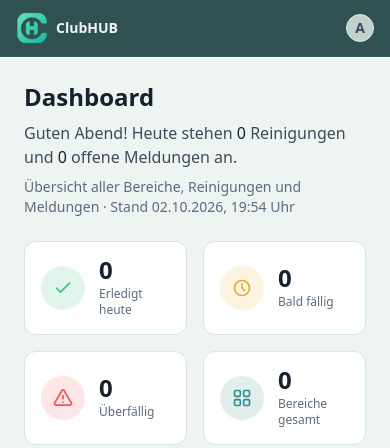
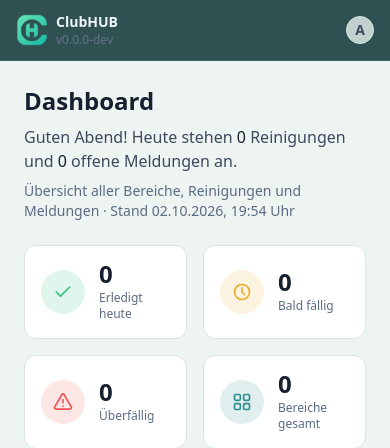
Before and after one commit to unLieb/clubhub, a FastAPI app: page / in a window 390 px wide. Shown: the top 448 px of the page. Run offline with FastAPI, Linux system fonts and the light colour scheme; data comes from the database, SQL or seed files in the repository; data that the repository does not hold is empty; style sheets or scripts are compiled from the project's sources; parts of the project's set-up code (start-up, migrations or seed data) failed here and were passed over.

Commit message:
Versionsnummer in Sidebar besser lesbar, in Mobile-Ansicht ergänzt
Desktop-Sidebar: Schriftgröße und Deckkraft der Versionsnummer erhöht
(text-[10px]/80 -> text-xs), da sie laut Nutzer-Screenshot kaum lesbar war.

Mobile-Header zeigte bisher gar keine Versionsnummer. Ergänzt analog zum
Desktop-Muster (drei getrennte Links statt verschachteltem <a>, um
gültiges HTML zu behalten), verlinkt auf /changelog.

```diff
--- a/app/templates/base.html
+++ b/app/templates/base.html
@@ -225,10 +225,15 @@
 
 <!-- Mobile-Kopfzeile (nur < lg) -->
 <header class="lg:hidden sticky top-0 z-40 bg-sidebar/95 border-b border-sidebar-line px-4 py-3 flex items-center justify-between">
-  <a href="/" class="flex items-center gap-2">
-    <img src="/static/logo-icon.png?v={{ app_build_hash }}" alt="ClubHUB" class="w-8 h-8 shrink-0 object-contain">
-    <div class="font-display font-semibold text-sm leading-tight text-sidebar-text-strong">ClubHUB</div>
-  </a>
+  <div class="flex items-center gap-2">
+    <a href="/" class="w-8 h-8 shrink-0 flex items-center justify-center">
+      <img src="/static/logo-icon.png?v={{ app_build_hash }}" alt="ClubHUB" class="w-8 h-8 object-contain">
+    </a>
+    <div class="flex flex-col leading-tight">
+      <a href="/" class="font-display font-semibold text-sm text-sidebar-text-strong">ClubHUB</a>
+      <a href="/changelog" class="w-fit text-xs text-sidebar-muted hover:text-sidebar-text-strong hover:underline" title="Änderungshistorie ansehen">v{{ app_version }}</a>
+    </div>
+  </div>
   <div class="flex items-center gap-2 shrink-0">
     {% if user %}
     <button type="button" class="push-toggle-btn hidden w-7 h-7 rounded-full bg-panel2/80 border border-line flex items-center justify-center text-slate-300 shrink-0" aria-label="Benachrichtigungen">
@@ -274,7 +279,7 @@
       </a>
       <div class="flex flex-col leading-tight">
         <a href="/" class="font-display font-semibold text-sidebar-text-strong">ClubHUB</a>
-        <a href="/changelog" class="w-fit text-[10px] text-sidebar-muted/80 mt-0.5 hover:text-sidebar-text-strong hover:underline" title="Änderungshistorie ansehen">v{{ app_version }}</a>
+        <a href="/changelog" class="w-fit text-xs text-sidebar-muted mt-0.5 hover:text-sidebar-text-strong hover:underline" title="Änderungshistorie ansehen">v{{ app_version }}</a>
       </div>
     </div>
 
```
Also changed, not shown: CHANGELOG.md, 1 other file.
